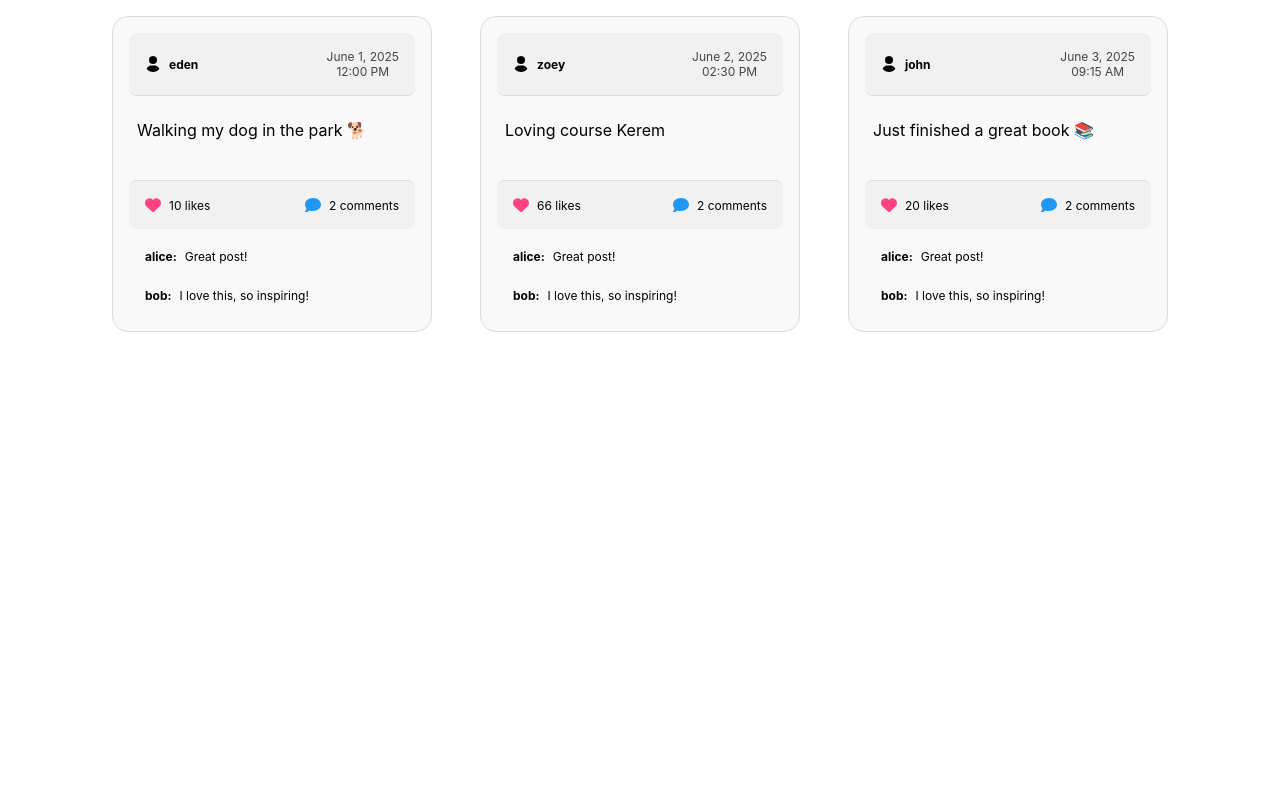
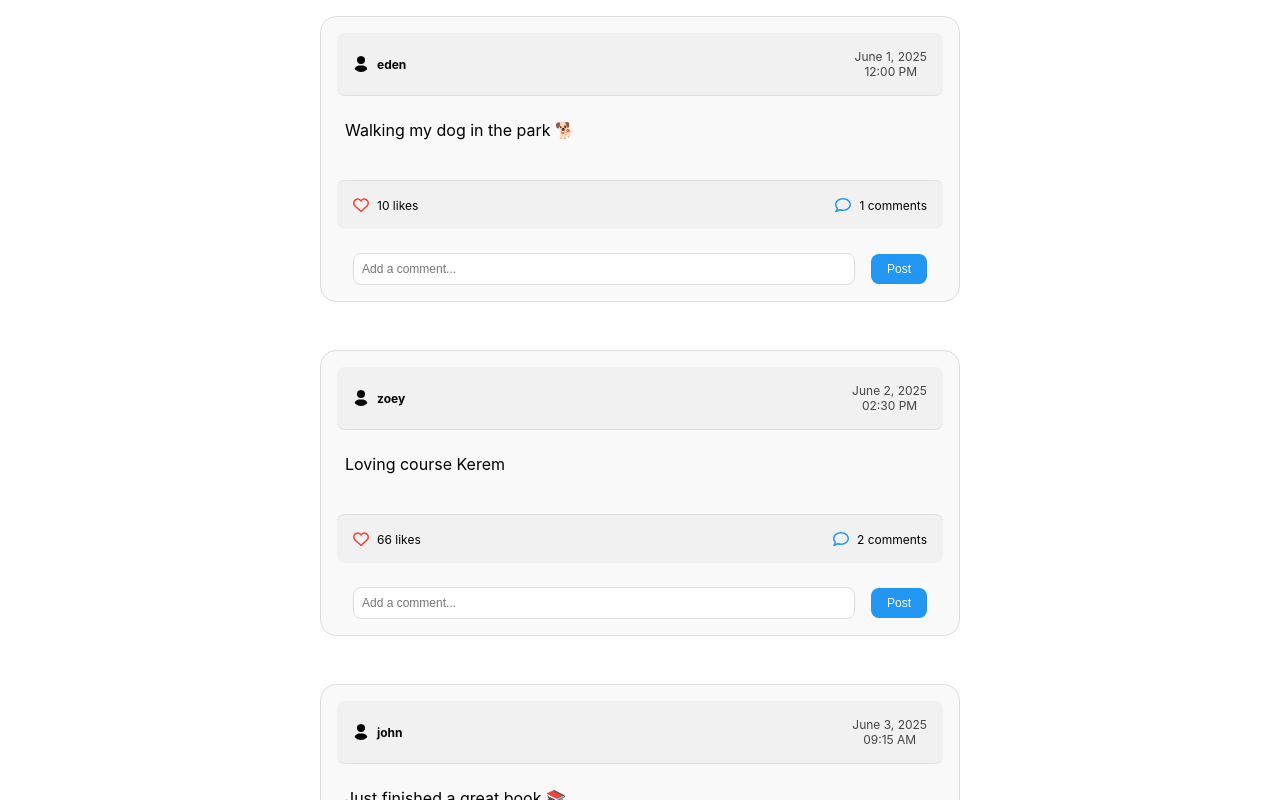
Before and after one commit to EdenDonenfeld/KeremNet, a React (Create React App) app: page / in a window 1280 px wide. Shown: the top 800 px of the page. Built offline with nearby package versions, Linux system fonts and the light colour scheme.

Commit message:
added like heart usable and added comments toggle and feature of adding new message

```diff
--- a/src/App.css
+++ b/src/App.css
@@ -3,7 +3,7 @@
   display: flex;
   flex-direction: row;
   flex-wrap: wrap;
-  align-items: stretch;
+  align-items: flex-start;
   justify-content: center;
   gap: 1rem;
 }
--- a/src/App.tsx
+++ b/src/App.tsx
@@ -14,7 +14,6 @@ const App = () => {
         likes={10}
         comments={[
           { text: "Great post!", username: "alice" },
-          { text: "I love this, so inspiring!", username: "bob" }
         ]}
       />
       <Post
--- a/src/components/post/Post.css
+++ b/src/components/post/Post.css
@@ -6,6 +6,7 @@
     background-color: #f9f9f9;
     border: 1px solid #ddd;
     border-radius: 1rem;
-    min-width: 25vw;
-    margin: 1rem;
+    width: 100%;
+    max-width: 50vw;
+    margin: 1rem auto;
 }
--- a/src/components/post/Post.tsx
+++ b/src/components/post/Post.tsx
@@ -1,4 +1,4 @@
-import React, { useState } from 'react';
+import React from 'react';
 import PostHeader from './PostHeader';
 import PostLikesComments from './PostLikesComments';
 import PostDescription from './PostDescription';
@@ -19,6 +19,7 @@ const Post: React.FC<Props> = ({ username, text, date, likes, comments }) => {
             <PostHeader username={username} date={date} />
             <PostDescription text={text}/>
             <PostLikesComments
+                username={username}
                 likes={likes}
                 comments={comments}
             />
--- a/src/components/post/PostLikesComments.css
+++ b/src/components/post/PostLikesComments.css
@@ -31,11 +31,15 @@
 }
 
 .likes-icon {
-    color: #ff4081;
+    color: #f44336;
 }
 
 .comments-icon {
     color: #2196f3;
+}
+
+.likes-icon:hover, .comments-icon:hover {
+    cursor: pointer;
 }
 
 .comments-list-container {
@@ -51,11 +55,35 @@
     width: 100%;
 }
 
-.no-comments {
+.add-comment {
+    display: flex;
+    flex-direction: row;
+    align-items: center;
+    justify-content: center;
     width: 100%;
-    padding: 0 1rem;
-    margin-top: 0.5rem;
-    font-style: italic;
-    color: #888;
-    text-align: left;
+    margin-top: 1rem;
+    gap: 1rem;
 }
+
+.comment-input {
+    padding: 0.5rem;
+    width: 100%;
+    border: 1px solid #ddd;
+    border-radius: 0.5rem;
+    font-size: 0.75rem;
+}
+
+.comment-input:focus {
+    outline: none;
+    border-color: #555;
+}
+
+.comment-button {
+    padding: 0.5rem 1rem;
+    background-color: #2196f3;
+    color: white;
+    border: none;
+    border-radius: 0.5rem;
+    font-size: 0.75rem;
+    cursor: pointer;
+}
--- a/src/components/post/PostLikesComments.tsx
+++ b/src/components/post/PostLikesComments.tsx
@@ -1,36 +1,87 @@
-import React from 'react';
+import React, { useState } from 'react';
 import { FontAwesomeIcon } from '@fortawesome/react-fontawesome';
-import { faHeart, faComment } from '@fortawesome/free-solid-svg-icons';
+import { faHeart as solidHeart } from '@fortawesome/free-solid-svg-icons';
+import { faHeart as regularHeart } from '@fortawesome/free-regular-svg-icons';
+import { faComment as solidComment } from '@fortawesome/free-solid-svg-icons';
+import { faComment as regularComment } from '@fortawesome/free-regular-svg-icons';
 import Comment, { CommentProps } from './comment/Comment';
 import './PostLikesComments.css';
 
 interface Props {
+    username: string;
     likes: number;
     comments: CommentProps[];
 }
 
-const PostLikesComments: React.FC<Props> = ({ likes, comments }) => {
+const PostLikesComments: React.FC<Props> = ({ username, likes, comments }) => {
+    const [likesCount, setLikesCount] = useState<number>(likes);
+    const [isLiked, setIsLiked] = useState<boolean>(false);
+    const [commentsList, setCommentsList] = useState<CommentProps[]>(comments);
+    const [commentText, setCommentText] = useState<string>('');
+    const [isCommentsVisible, setIsCommentsVisible] = useState<boolean>(false);
+
+    const toggleLike = () => {
+        setIsLiked(!isLiked);
+        if (!isLiked) {
+            setLikesCount(likesCount + 1);
+        } else {
+            setLikesCount(likesCount - 1);
+        }
+    };
+
+    const addComment = (text: string, username: string) => {
+        if (text.trim() === '') {
+            return;
+        }
+        const newComment: CommentProps = { text, username };
+        setCommentsList([...commentsList, newComment]);
+        setCommentText('');
+        setIsCommentsVisible(true);
+    };
+
     return (
         <div className="post-likes-comments-container">
             <div className="post-likes-comments">
                 <div className="likes">
-                    <FontAwesomeIcon icon={faHeart} className="likes-icon" />
-                    <span className="like-count">{likes} likes</span>
+                    <FontAwesomeIcon
+                        icon={isLiked ? solidHeart : regularHeart}
+                        className="likes-icon"
+                        onClick={toggleLike}
+                    />
+                    <span className="like-count">{likesCount} likes</span>
                 </div>
 
                 <div className="comments">
-                    <FontAwesomeIcon icon={faComment} className="comments-icon" />
-                    <span className="comment-count">{comments.length} comments</span>
+                    <FontAwesomeIcon
+                        icon={isCommentsVisible ? solidComment : regularComment}
+                        className="comments-icon"
+                        onClick={() => setIsCommentsVisible(!isCommentsVisible)}
+                    />
+                    <span className="comment-count">{commentsList.length} comments</span>
                 </div>
             </div>
             <div className="comments-list-container">
-                <ul className="comments-list">
-                    {comments.map((comment, index) => (
+                { isCommentsVisible && (
+                    <ul className="comments-list">
+                    {commentsList.map((comment, index) => (
                         <li key={index}>
                             <Comment text={comment.text} username={comment.username} />
                         </li>
                     ))}
                 </ul>
+                )}
+                <div className="add-comment">
+                    <input
+                        type="text"
+                        placeholder="Add a comment..."
+                        className="comment-input"
+                        value={commentText}
+                        onChange={(e) => setCommentText(e.target.value)}
+                    />
+                    <button className="comment-button" onClick={() => addComment(commentText, username)}>
+                        Post
+                    </button>
+                </div>
             </div>
         </div>
     );
```
